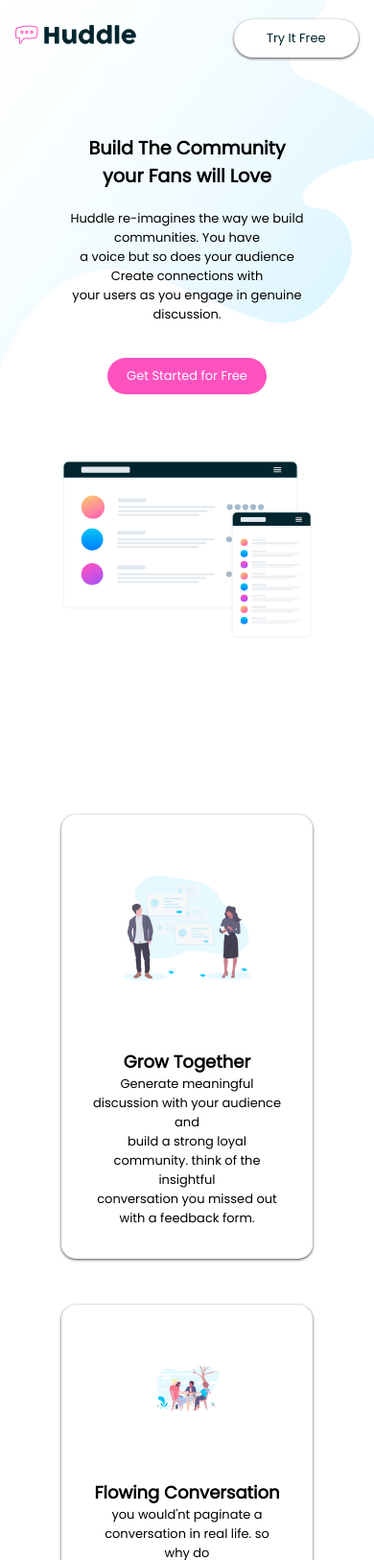
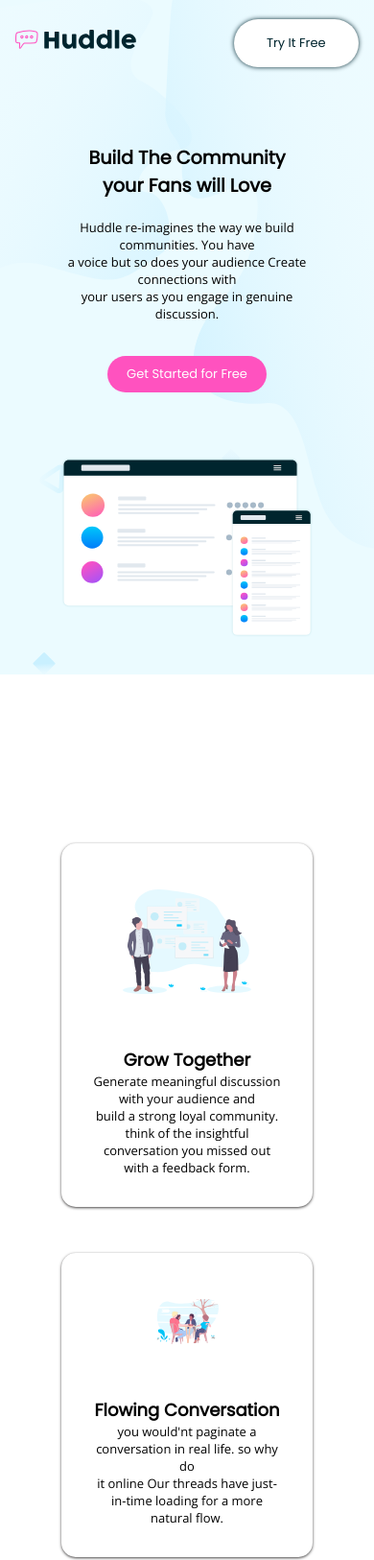
Before and after one commit to Petsamuel/landing-page, a plain HTML site: page index.html in a window 390 px wide. Shown: the top 1626 px of the page at 96% size. Drawn offline with nearby package versions, Linux system fonts and the light colour scheme; a web font is replaced by a local one.

Commit message:
minor changes

```diff
--- a/assets/style.css
+++ b/assets/style.css
@@ -1,10 +1,11 @@
-@import url("https://fonts.googleapis.com/css2?family=Poppins:wght@400&family=Montserrat&family=Sofia&display=swap");
+@import url("https://fonts.googleapis.com/css2?family=Poppins:wght@400&family=Montserrat&family=Open+Sans");
  :root {
     --Very-Pale-Cyan: hsl(193, 100%, 96%);
     --Very-Dark-Cyan: hsl(192, 100%, 9%);
     --Grayish-Blue: hsl(208, 11%, 55%);
     --Pink: hsl(322, 100%, 66%);
     --font--family: Poppins;
+    --open-sans: "Open Sans";
     --bg-hero-desktop: url('./images/bg-hero-desktop.svg');
     --bg-hero-mobile: url('./images/bg-hero-mobile.svg');
     --icon-email: url('./images/icon-email.svg');
@@ -27,7 +28,8 @@ main {
 }
 
 header {
-    background-image: url('./images/bg-hero-desktop.svg');
+    background: var(--Very-Pale-Cyan);
+    background-image: var(--bg-hero-desktop);
     background-size: cover;
     background-repeat: no-repeat;
 }
@@ -52,8 +54,10 @@ header {
     background-color: white;
     align-self: center;
     border-radius: 4rem;
-    padding: 10px 18px;
+    padding: 15px 10px;
     text-transform: capitalize;
+    cursor: pointer;
+    box-shadow: 0px 0px 5px var(--Very-Dark-Cyan);
 }
 
 .navtext {
@@ -95,6 +99,7 @@ a {
     margin: 5px;
     border-radius: 20px;
     cursor: pointer;
+    margin-bottom: 4rem;
 }
 
 .action-btn>a {
@@ -112,6 +117,7 @@ a {
 
 .mockupimg>img {
     width: 100%;
+    padding-bottom: 2rem;
 }
 
 .shadow {
@@ -218,6 +224,7 @@ a>img {
 }
 
 footer {
+    font-family: var(--open-sans);
     background-color: var(--Very-Dark-Cyan);
     margin-top: -7rem;
     z-index: 1;
@@ -296,6 +303,7 @@ footer {
     .item>p {
         padding-top: 5px;
         font-size: small;
+        font-family: var(--open-sans);
     }
     .outro-text p .footer-content>div {
         font-size: small;
@@ -346,6 +354,9 @@ footer {
         padding: 1rem 1rem;
         align-self: center;
     }
+    .coltext>p {
+        font-family: var(--open-sans);
+    }
     .colimage {
         align-self: center;
     }
@@ -359,9 +370,10 @@ footer {
 
 @media screen and (max-width:600px) {
     header {
-        background-image: var(--bg-hero-desktop);
+        background-image: var(--bg-hero-mobile);
         background-repeat: no-repeat;
         background-size: cover;
+        background-clip: content-box;
     }
     .heroContainer {
         padding-top: 5%;
@@ -441,7 +453,7 @@ footer {
     }
     .colimage>img {
         width: 100%;
-        padding: 3rem 3rem;
+        padding: 2rem 3rem;
     }
     /***** End Section 2 *****/
     .intro-text {
@@ -523,7 +535,7 @@ footer {
         margin: 10px;
         font-size: 10px;
         border-radius: 100%;
-        border: 2px solid white;
+        border: 1px solid white;
     }
     .right {
         text-align: center;
--- a/index.html
+++ b/index.html
@@ -26,7 +26,7 @@
                 <div class="space"></div>
                 <div class="space"></div>
                 <div class="space"></div>
-                <div class="navaction shadow">
+                <div class="navaction ">
                     <div class="navlink ">
                         <a href="#" class="navtext ">Try it free</a>
                     </div>
@@ -126,7 +126,8 @@
                     </li>
                     <li class="location">
                         <a href="/">
-                            <img class="iconiz" src="./assets/images/icon-location.svg" alt=""> <span>Lorem ipsum dolor sit amet consectetur adipisicing elit. elit. <br>&nbsp;&nbsp;&nbsp;&nbsp;&nbsp;&nbsp; Lorem ipsum dolor sit amet consectetur adipisicing elit. elit. <br> &nbsp;&nbsp;&nbsp;&nbsp;&nbsp;&nbsp;&nbsp;Lorem ipsum dolor sit amet consectetur</span>
+                            <img class="iconiz" src="./assets/images/icon-location.svg" alt=""> <span>Lorem ipsum dolor sit amet consectetur adipisicing<br>&nbsp;&nbsp;&nbsp;&nbsp;&nbsp;&nbsp;
+                                elit, sed  do eiusmod tempor  incididuunt ut labore et <br> &nbsp;&nbsp;&nbsp;&nbsp;&nbsp;&nbsp;&nbsp;dore magna aliqua</span>
                         </a>
                     </li>
                     <li class="phone">
@@ -138,7 +139,7 @@
                     <li class="mail">
                         <a href="/">
                             <img class="iconiz" src="./assets/images/icon-email.svg" alt="" srcset="">
-                            <span>bieeinovative@gmail.com</span>
+                            <span>bieeinovative@huddle.com</span>
                         </a>
                     </li>
                 </ul>
```
